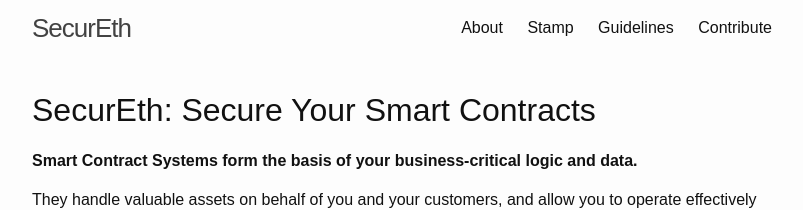
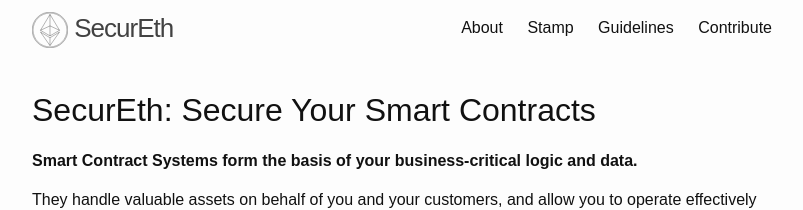
Before and after one commit to SecurEth/secureth.github.io, a Jekyll site: the page built from index.md, in a window 1280 px wide. Shown: the top 210 px of the page, without its empty margins (238-1041 px from the left). Built offline with Jekyll 4.4.1, drawn with Linux system fonts in a browser that asks for light colours; our own code applies the rules of GitHub Pages for plain Markdown files.

Commit message:
Added logo to header

```diff
--- a/_includes/header.html
+++ b/_includes/header.html
@@ -2,7 +2,10 @@
 
   <div class="wrapper">
 
-    <a class="site-title" href="{{ "/" | relative_url }}">{{ site.title | escape }}</a>
+      <a class="site-title" href="{{ "/" | relative_url }}">
+          <img src="/assets/logo.svg" width="36" />
+        {{ site.title | escape }}
+      </a>
 
     <nav class="site-nav">
       {% for link in site.data.navigation.main %}
```
Also changed, not shown: assets/logo.svg (added).
